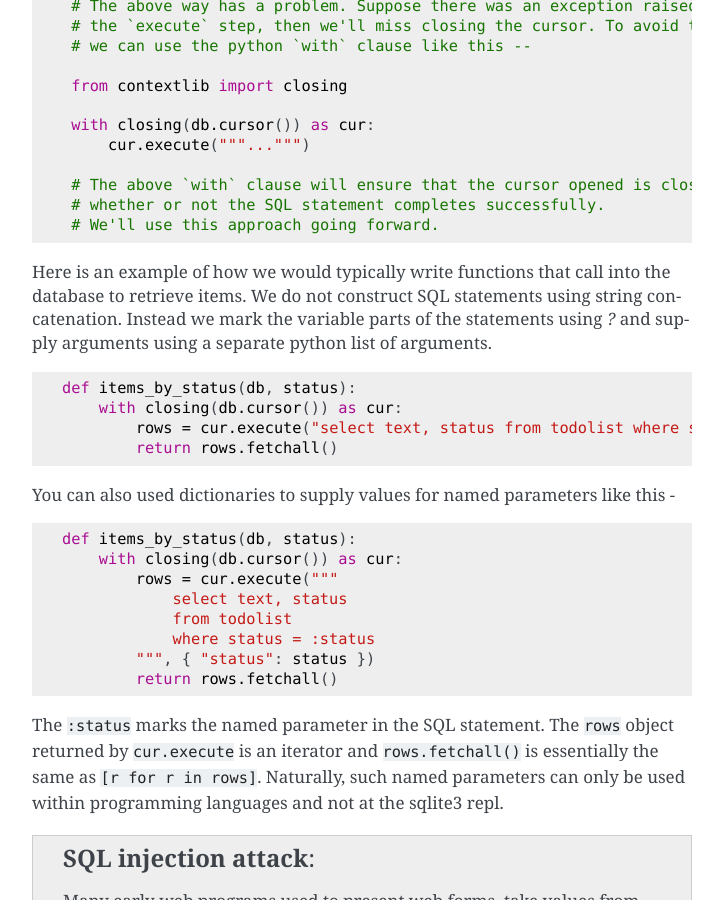
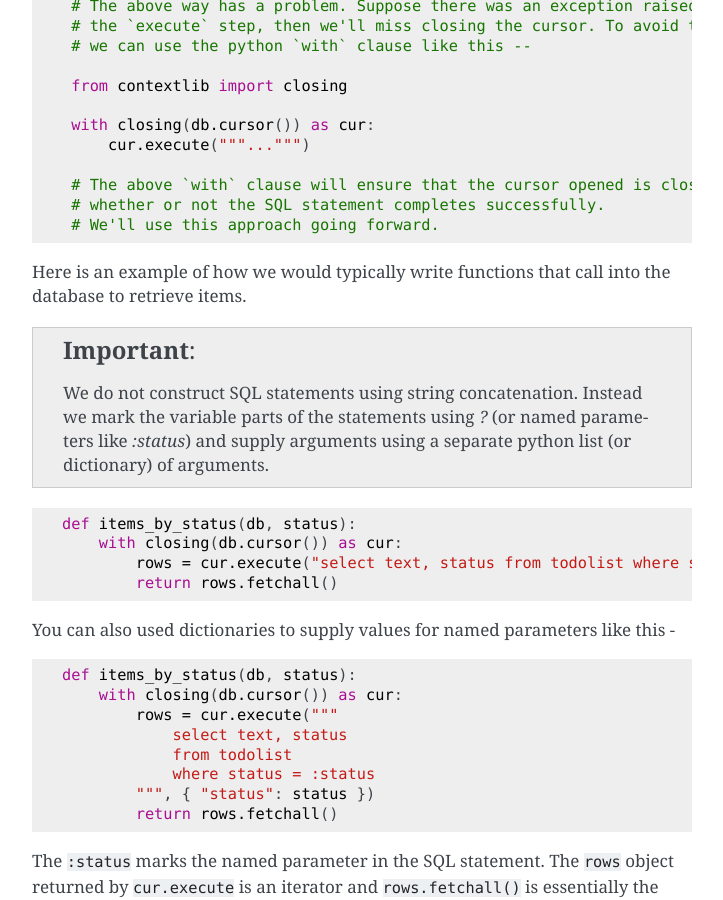
Before and after one commit to kreauniv/comp350, a Sphinx documentation site: the page built from source/data.rst, in a window 1280 px wide and 900 px high, scrolled down 8304 px. Shown: the whole window, without its empty margins (388-1111 px from the left). Built offline with Sphinx 7.4.7, drawn with Linux system fonts in a browser that asks for light colours.

Commit message:
Called out sql command parameters

```diff
--- a/source/data.rst
+++ b/source/data.rst
@@ -408,9 +408,14 @@ We're creating our "todolist table" in this step using the `create table`_ comma
 
 
 Here is an example of how we would typically write functions that call into the
-database to retrieve items. We do not construct SQL statements using string
-concatenation. Instead we mark the variable parts of the statements using `?`
-and supply arguments using a separate python list of arguments.
+database to retrieve items.
+
+.. admonition:: **Important**
+
+   We do not construct SQL statements using string concatenation. Instead we
+   mark the variable parts of the statements using `?` (or named parameters
+   like `:status`) and supply arguments using a separate python list (or
+   dictionary) of arguments.
 
 .. code:: python
 
```
